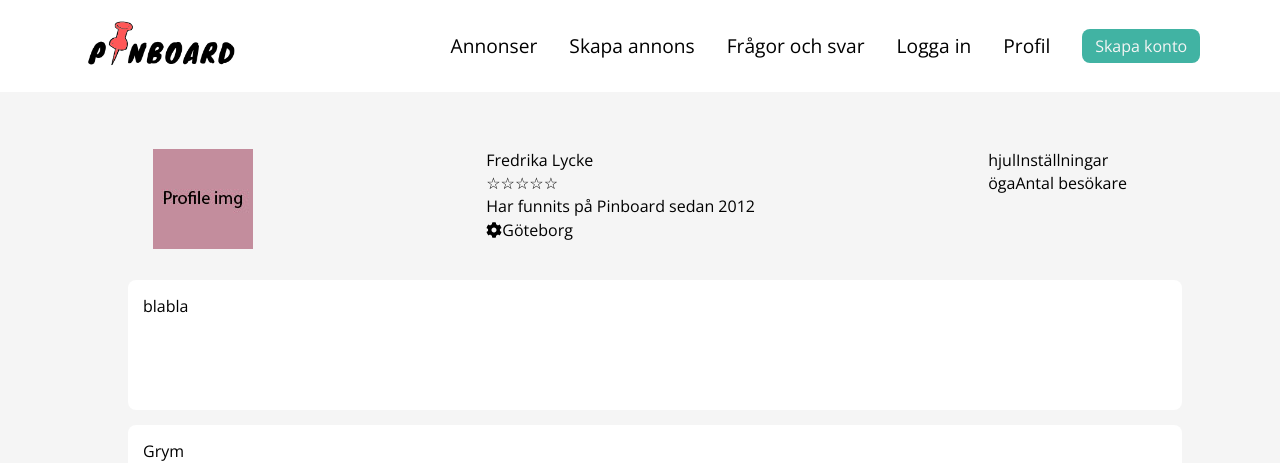
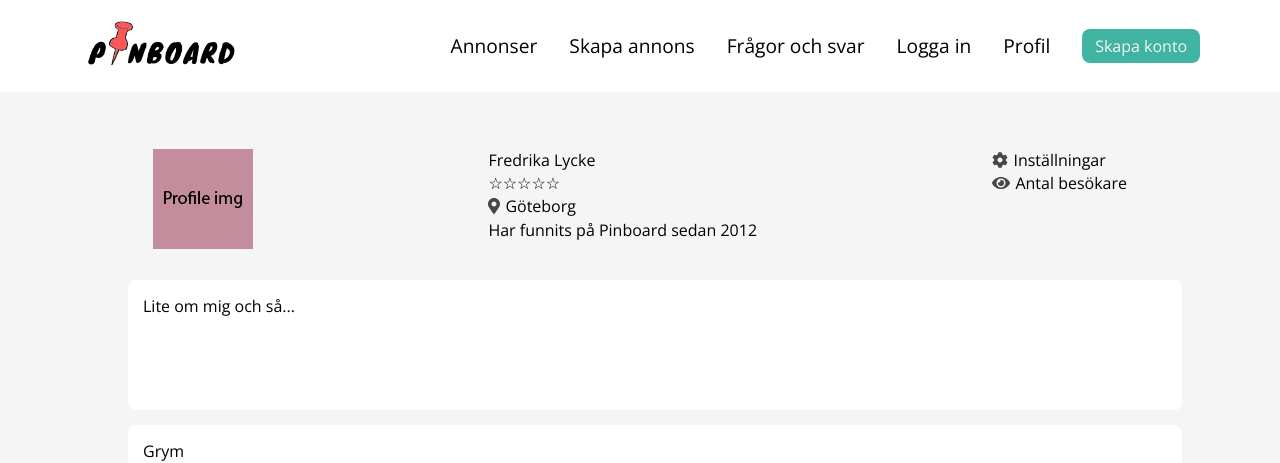
Before and after one commit to Eva-Fireborn/pinboard, a React (Create React App) app: page /profil in a window 1280 px wide. Shown: the top 463 px of the page. Built offline with nearby package versions, Linux system fonts and the light colour scheme.

Commit message:
css for profile

```diff
--- a/src/css/ProfileView.scss
+++ b/src/css/ProfileView.scss
@@ -18,6 +18,10 @@
   border-radius: $rounding-large;
 }
 
+.svg-inline--fa{
+  padding-right: 5px;
+  color: #474747;
+}
 
 .profileRating{
   padding: 15px;
@@ -26,6 +30,3 @@
   border-radius: $rounding-large;
   margin-top: 15px;
 }
-.profileRating > div{
-
-}
--- a/src/profile/ProfileView.js
+++ b/src/profile/ProfileView.js
@@ -2,6 +2,8 @@ import React from "react";
 import { FontAwesomeIcon } from '@fortawesome/react-fontawesome';
 
 import {
+  faEye,
+  faMapMarkerAlt,
   faCog
 } from '@fortawesome/free-solid-svg-icons';
 
@@ -18,23 +20,23 @@ const ProfileView = () => {
 						<div className="rating">
 							<span>☆</span><span>☆</span><span>☆</span><span>☆</span><span>☆</span>
 						</div>
-						<div>Har funnits på Pinboard sedan 2012</div>
 						<div>
-							<FontAwesomeIcon icon={faCog} /><span>Göteborg</span>
+							<FontAwesomeIcon icon={faMapMarkerAlt} /><span>Göteborg</span>
 						</div>
+            <div>Har funnits på Pinboard sedan 2012</div>
 					</div>
 					<div className="settingsProfile">
 						<div>
-							<span>hjul</span><span>Inställningar</span>
+						<FontAwesomeIcon icon={faCog} /><span>Inställningar</span>
 						</div>
 						<div>
-							<span>öga</span><span>Antal besökare</span>
+							<FontAwesomeIcon icon={faEye} /><span>Antal besökare</span>
 						</div>
 					</div>
 
 				</div>
 				<div className="flex2">
-					<div className="profileText">blabla</div>
+					<div className="profileText">Lite om mig och så...</div>
 					<div className="profileRating">
 						<div>Grym</div><br />
 						<div>Nja</div><br />
```
